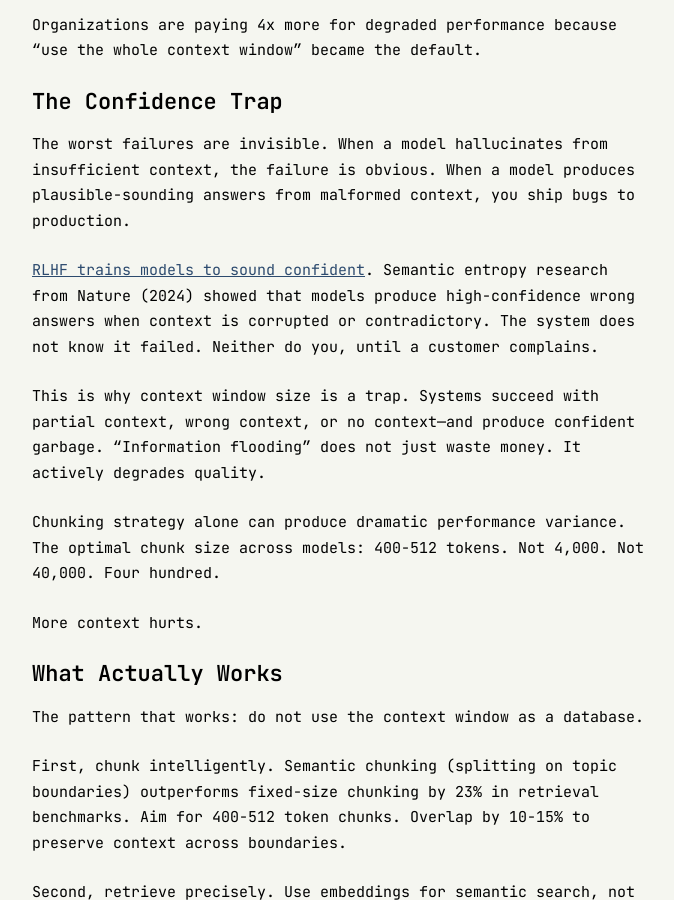
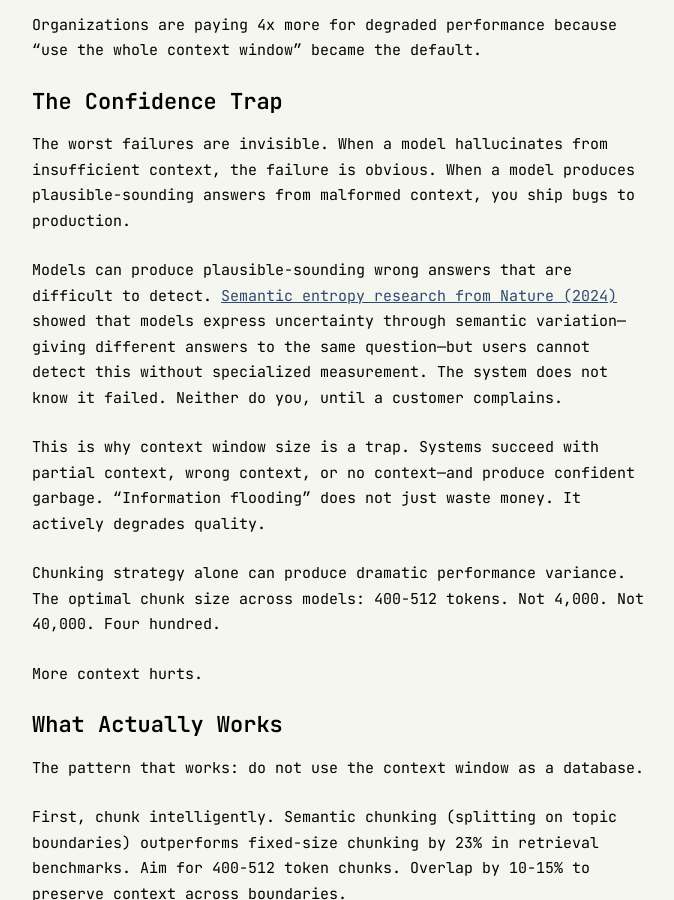
Before and after one commit to ashita-ai/ashita-ai.github.io, a Jekyll site: the page built from _posts/2026-02-15-the-context-window-illusion.md, in a window 1280 px wide and 900 px high, scrolled down 1449 px. Shown: the whole window, without its empty margins (302-976 px from the left). Built offline with Jekyll 4.4.1, drawn with Linux system fonts in a browser that asks for light colours.

Commit message:
Fix citation errors in 4 blog posts
The Three Debts:
- Remove incorrect Carnegie Mellon attribution (arXiv:2512.08942
  author has no CMU affiliation)
- Fix CodeScene stat: 42% → 23-42% range with direct source link

The Context Window Illusion:
- Fix Nature paper mischaracterization: paper is about detecting
  hallucinations via semantic entropy, not about RLHF making models
  confident. Rewrote to accurately reflect the research.

The Attention Economy of Engineering:
- Replace broken PDF link with working SEI blog URL
- Remove unverifiable quote, keep accurate claim about incentives

The Hollow Codebase:
- Fix "76% daily" → "76% in some part of their daily work" to match
  DORA report wording

```diff
--- a/_posts/2026-02-15-the-context-window-illusion.md
+++ b/_posts/2026-02-15-the-context-window-illusion.md
@@ -32,7 +32,7 @@ Organizations are paying 4x more for degraded performance because "use the whole
 
 The worst failures are invisible. When a model hallucinates from insufficient context, the failure is obvious. When a model produces plausible-sounding answers from malformed context, you ship bugs to production.
 
-[RLHF trains models to sound confident](https://www.nature.com/articles/s41586-024-07421-0). Semantic entropy research from Nature (2024) showed that models produce high-confidence wrong answers when context is corrupted or contradictory. The system does not know it failed. Neither do you, until a customer complains.
+Models can produce plausible-sounding wrong answers that are difficult to detect. [Semantic entropy research from Nature (2024)](https://www.nature.com/articles/s41586-024-07421-0) showed that models express uncertainty through semantic variation—giving different answers to the same question—but users cannot detect this without specialized measurement. The system does not know it failed. Neither do you, until a customer complains.
 
 This is why context window size is a trap. Systems succeed with partial context, wrong context, or no context—and produce confident garbage. "Information flooding" does not just waste money. It actively degrades quality.
 
```
Also changed, not shown: _posts/2026-02-10-the-hollow-codebase.md (+1 -1 lines), _posts/2026-02-12-the-attention-economy-of-engineering.md (+1 -1 lines), _posts/2026-02-17-the-three-debts.md (+2 -2 lines).
